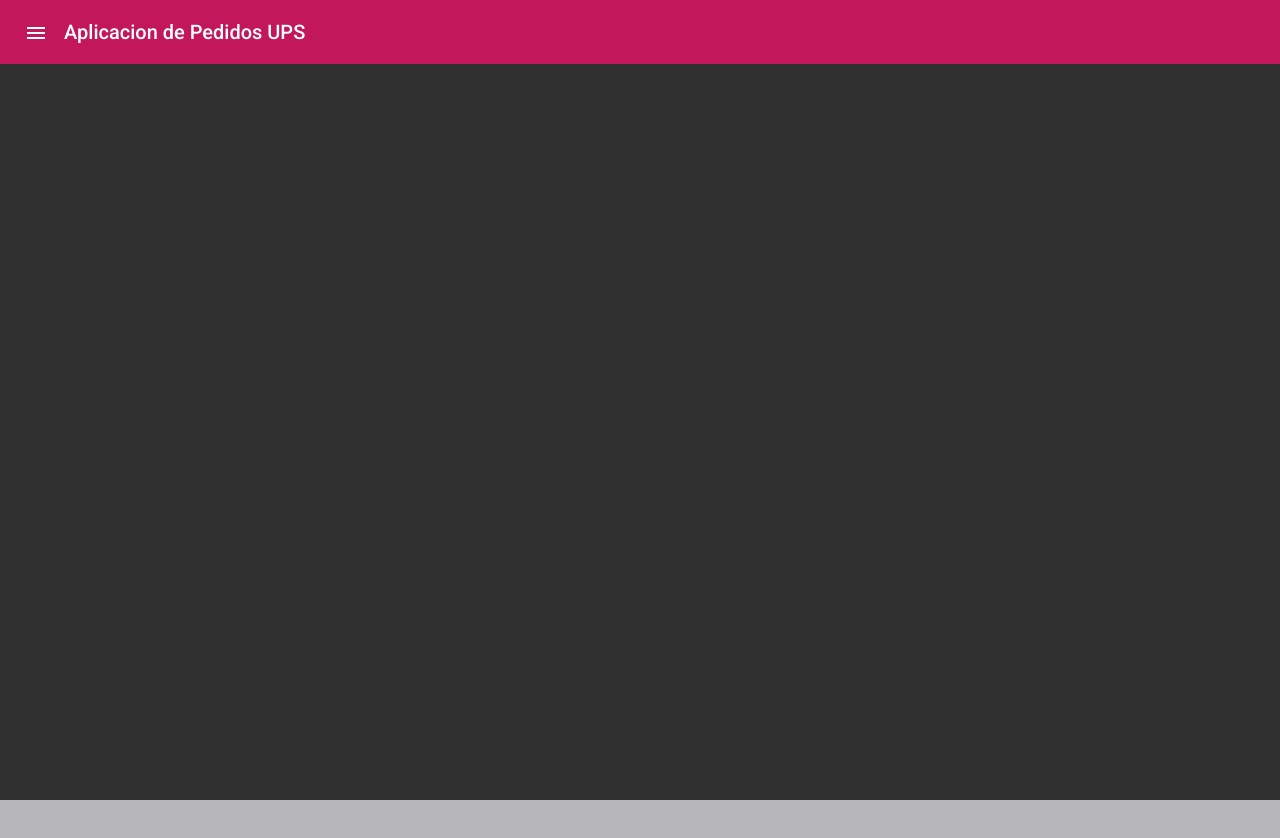
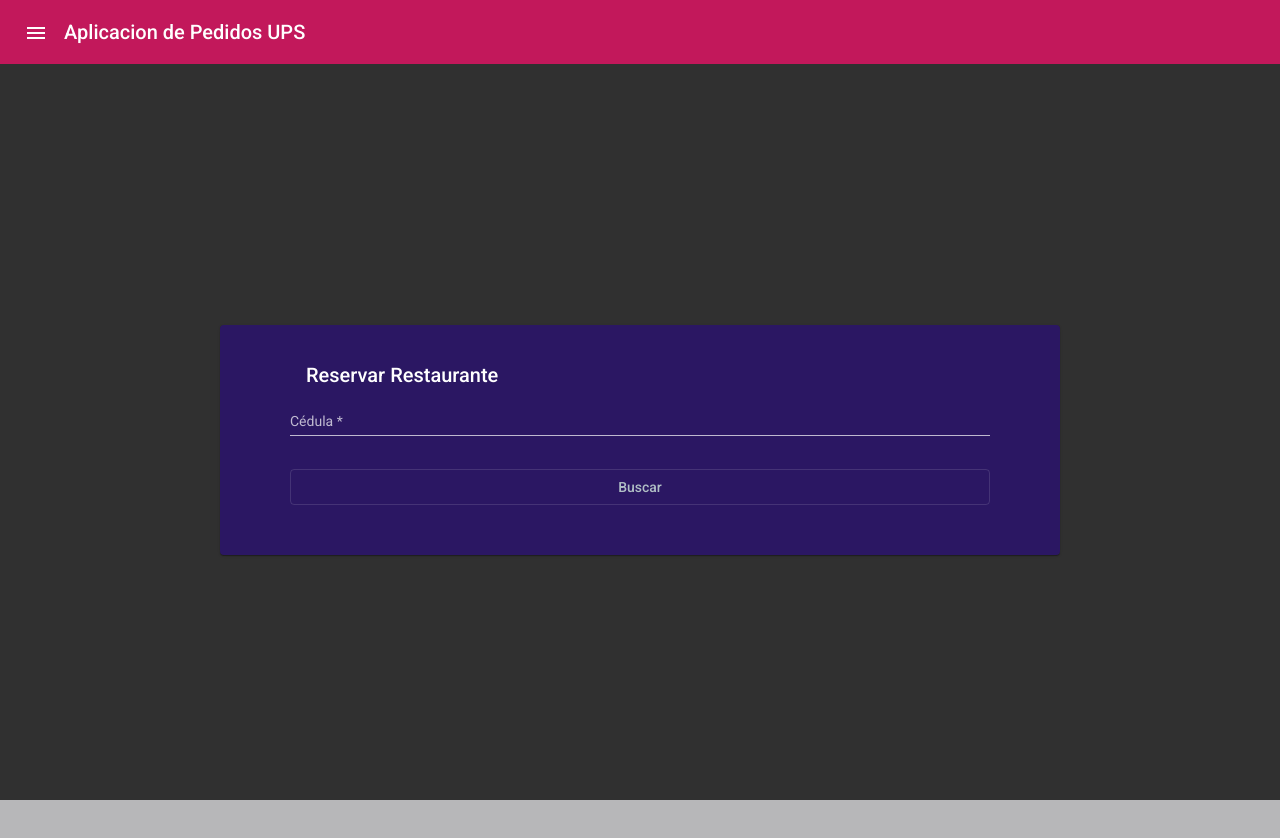
Before and after one commit to guaichaAndres/GuaichaZhungo-Andres-Examen-Angular, an Angular app: page /crearReserva in a window 1280 px wide. Shown: the top 838 px of the page. Before the commit the page ends 800 px from the top, so only its background shows below. Built offline with nearby package versions, Linux system fonts and the light colour scheme.

Commit message:
Correcciones a generar reserva

```diff
--- a/src/app/components/cliente-registrar/cliente-registrar.component.ts
+++ b/src/app/components/cliente-registrar/cliente-registrar.component.ts
@@ -48,7 +48,7 @@ export class ClienteRegistrarComponent implements OnDestroy {
     this.form.controls['telefono'].value
     )
     .subscribe(respuesta =>{
-      console.log('Registro Correcto');
+      alert('¡Se registró existosamente!');
       this.router.navigate(['/inicio']);
     })
   }
--- a/src/app/components/crear-reserva/crear-reserva.component.html
+++ b/src/app/components/crear-reserva/crear-reserva.component.html
@@ -1 +1,35 @@
-<p>crear-reserva works!</p>
+<div class="container" fxLayout="row" fxLayoutAlign="center center" *ngIf="true">
+    <mat-card class="box">
+      <mat-card-header>
+        <mat-card-title>Reservar Restaurante</mat-card-title>
+      </mat-card-header>
+
+      <form  class="example-form" [formGroup] = "form" (submit)="existeClient()" >
+
+        <mat-card-content>
+          <mat-form-field class="example-full-width">
+            <input matInput placeholder="Cédula" minlength ="10" required="true" >
+          </mat-form-field>
+
+        </mat-card-content>
+
+        <button mat-stroked-button color="accent" class="btn-block">Buscar</button>
+
+      </form>
+      <form  class="example-form" *ngIf= "existeCli">
+
+        <mat-card-content>
+          <mat-form-field class="example-full-width">
+            <input matInput placeholder="Ingrese el nombre del restaurante"  >
+          </mat-form-field>
+
+        </mat-card-content>
+
+        <button mat-stroked-button color="accent" class="btn-block">Buscar</button>
+
+      </form>
+
+    </mat-card>
+
+
+  </div>
--- a/src/app/components/crear-reserva/crear-reserva.component.ts
+++ b/src/app/components/crear-reserva/crear-reserva.component.ts
@@ -1,15 +1,38 @@
-import { Component, OnInit } from '@angular/core';
-
+import {MediaMatcher} from '@angular/cdk/layout';
+import {ChangeDetectorRef, Component, OnDestroy, OnInit} from '@angular/core';
+import { FormGroup } from '@angular/forms';
+import { FormBuilder } from '@angular/forms';
+import { Router } from '@angular/router';
+import { WsJeeService } from 'src/app/services/ws-jee.service';
 @Component({
   selector: 'app-crear-reserva',
   templateUrl: './crear-reserva.component.html',
   styleUrls: ['./crear-reserva.component.css']
 })
 export class CrearReservaComponent implements OnInit {
+  existeCli = false;
+public form : FormGroup;
 
-  constructor() { }
+  constructor(private wsReservas : WsJeeService, changeDetectorRef: ChangeDetectorRef, media: MediaMatcher,
+    private formBuilder: FormBuilder,private router: Router) {
+      this.form= this.formBuilder.group({
+        cedula : []
+      });
+    }
+
 
   ngOnInit(): void {
   }
 
+  existeClient(){
+    this.wsReservas.existeCliente().
+    subscribe((response : any) => {
+this.existeCli = response
+console.log(this.existeCli);
+alert(this.existeCli);
+
+    }), (error : any) => {
+      console.log(error)
+  }
 }
+}
--- a/src/app/services/ws-jee.service.ts
+++ b/src/app/services/ws-jee.service.ts
@@ -42,4 +42,30 @@ export class WsJeeService {
         }
         );
           }
+
+          public crearReserva(url:string,
+            cedula:any,
+            nombre:any,
+            numPersonas:any,
+            fecha:any,
+            hora:any
+            ){
+           const body = new HttpParams()
+
+           .set('cedula', cedula)
+           .set('nombre', nombre)
+           .set('numPersonas', numPersonas)
+           .set('fecha', fecha)
+           .set('hora', hora);
+
+           return this.http.post(url,body.toString(),{
+             headers: new HttpHeaders()
+               .set('Content-Type', 'application/x-www-form-urlencoded')
+           }
+           );
+             }
+
+             existeCliente(){
+              return this.http.get('http://localhost:8080/GuaichaZhungo-Andres-Examen/rest/cliente/existeCliente/012345678');
+            }
 }
```
